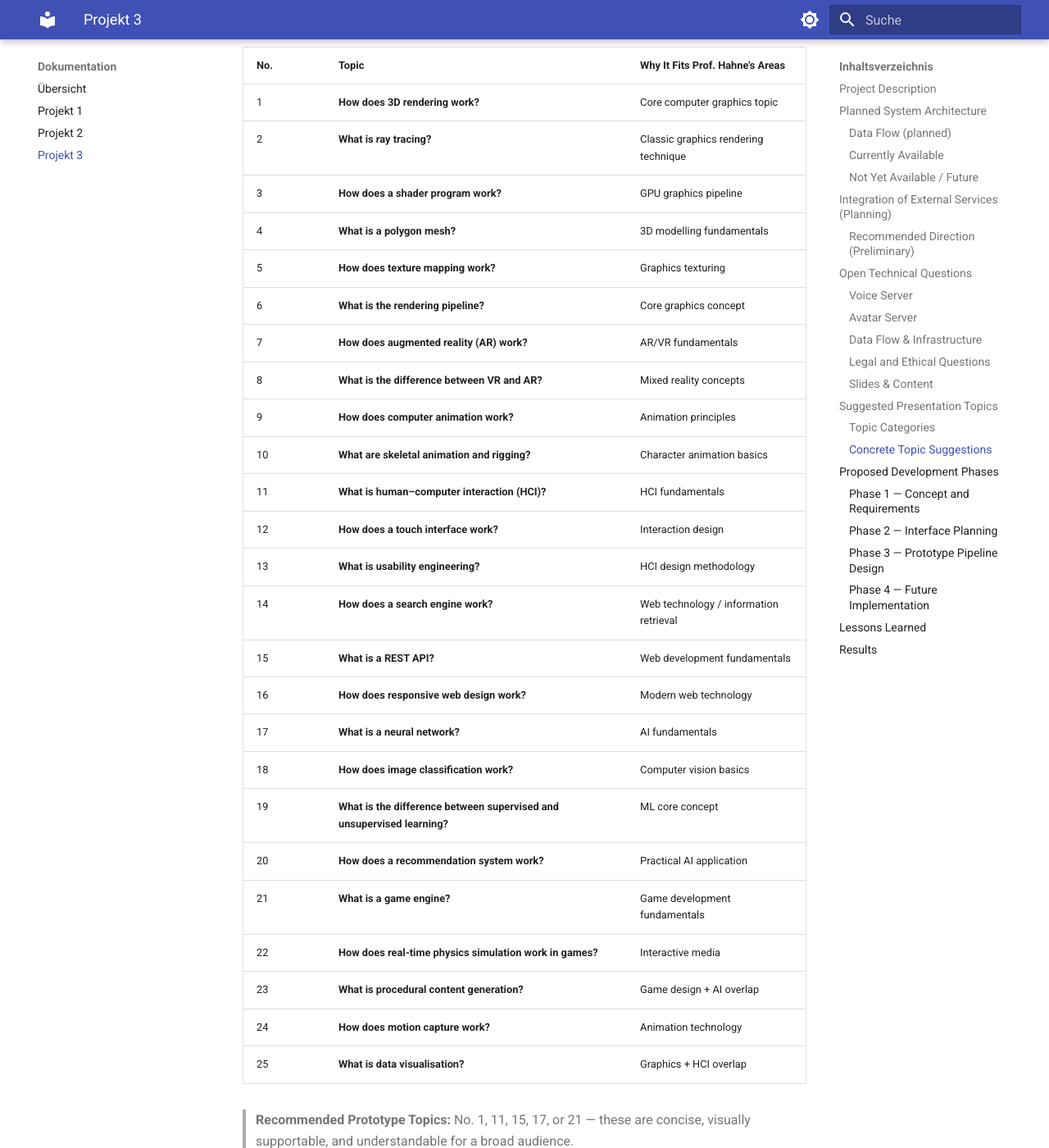
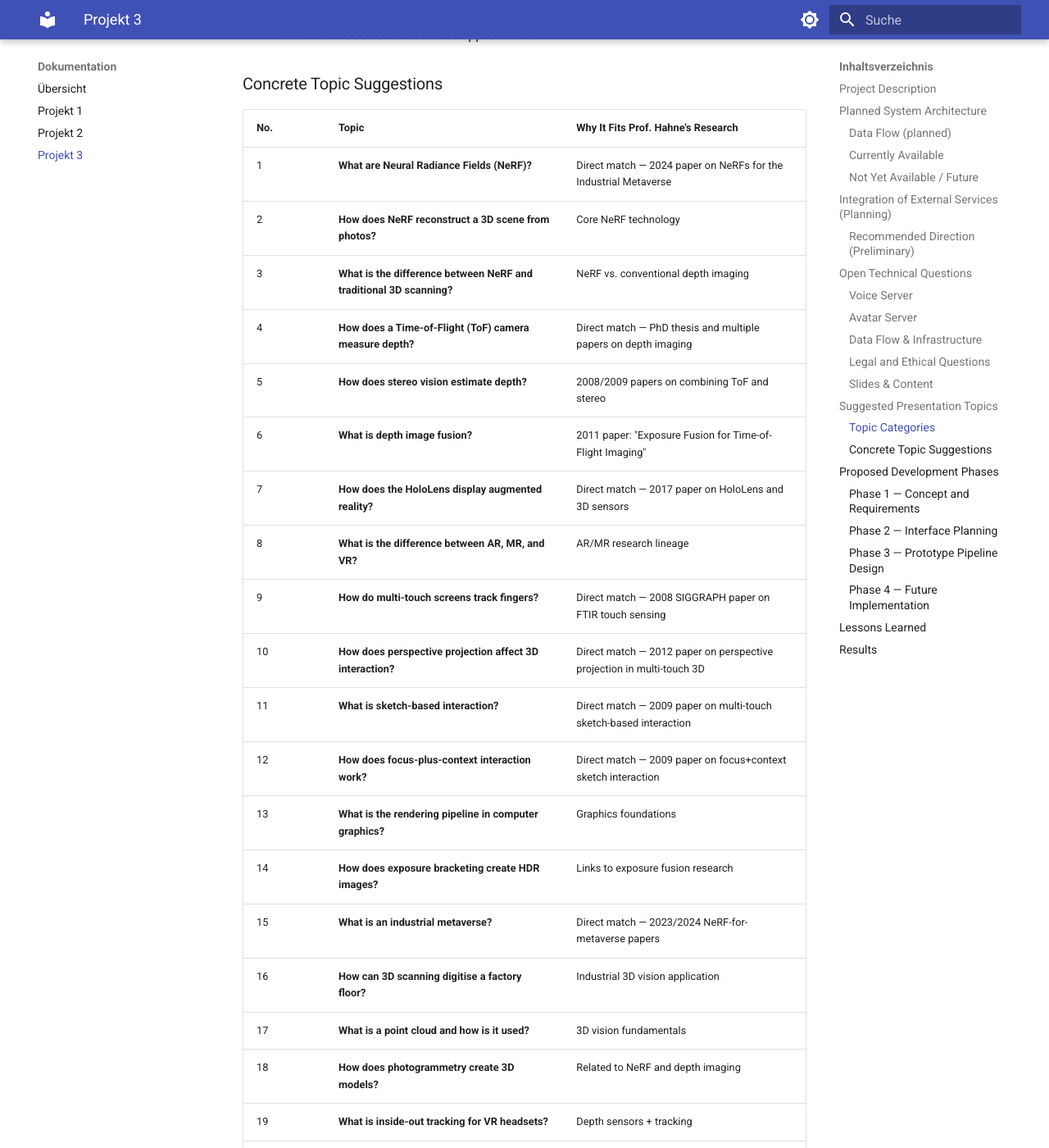
Before and after one commit to sebastianhfu/GenAI-Projects26, an MkDocs documentation site: the page built from docs/docs/project03.md, in a window 1280 px wide and 1400 px high, scrolled down 4620 px. Shown: the whole window at 82% size. Built offline with MkDocs 1.6.1 and Material for MkDocs 9.7.7, drawn with Linux system fonts in a browser that asks for light colours; some of the changed text lies outside the part shown.

Commit message:
docs(project03): correct Prof. Hahne to HFU Furtwangen with research-aligned topics
- Fix institution: Hochschule Furtwangen University (HFU), not Osnabrueck
- Update role: Dean of Studies for Innovation Engineering, Medieninformatik,
  Sales and Service Engineering (Faculty I: Computer Science and Applications)
- Rewrite topic suggestions to 25 topics aligned with actual research:
  * Neural Radiance Fields (NeRF) and 3D reconstruction (4 topics)
  * Depth imaging / Time-of-Flight / stereo vision (4 topics)
  * Augmented/Mixed Reality and HoloLens (3 topics)
  * Human-Computer Interaction and multi-touch (5 topics)
  * Computer graphics and visualisation (3 topics)
  * Industrial metaverse and applications (6 topics)
  * Each topic directly references a specific publication or research area
- Update overview page reference

No implementation, no generation, no remote service calls.

````diff
--- a/docs/docs/project03.md
+++ b/docs/docs/project03.md
@@ -7,11 +7,14 @@ videos in the style of a PowerPoint presentation with a presenter. The idea is
 that a user enters a topic and the system produces a complete video in which an
 avatar-based presenter explains slide contents.
 
-The presenter avatar is planned to be modelled on **Prof. Dr. Uwe Hahne**, whose
-research and teaching focus lies in media informatics, computer graphics,
-human–computer interaction, and related fields at Hochschule Osnabrück.
-Consequently, the demo topics suggested below are drawn from these subject
-areas.
+The presenter avatar is planned to be modelled on **Prof. Dr. Uwe Hahne**, Dean
+of Studies (Studiendekan) for Innovation Engineering (M.Sc.), Medieninformatik
+(M.Sc.), and Sales & Service Engineering (MBA) at **Hochschule Furtwangen
+University (HFU)**, Faculty I: Computer Science & Applications. His research
+focuses on 3D computer vision, depth imaging, augmented and mixed reality,
+human–computer interaction, and Neural Radiance Fields (NeRF) for industrial
+applications. Consequently, the demo topics suggested below are drawn directly
+from these subject areas.
 
 > **Note:** This page describes the planning state only. No implementation, no
 > training, and no generation has been performed.
@@ -27,7 +30,7 @@ the orchestration agent and coordinates multiple external services.
 
 ```
 ┌─────────────────┐
-│     User        │  Enters a topic (e.g. "How does 3D rendering work?")
+│     User        │  Enters a topic (e.g. "How does NeRF reconstruct 3D scenes?")
 └────────┬────────┘
          ▼
 ┌─────────────────┐
@@ -148,51 +151,53 @@ The following points must be clarified before implementation can begin.
 For later prototyping, topics should be short enough for a demo video (approx.
 1–3 minutes) but technically substantial enough to demonstrate the usefulness
 of the system. The topics below are aligned with the research and teaching
-areas of **Prof. Dr. Uwe Hahne** — primarily **media informatics, computer
-graphics, human–computer interaction, web/mobile technologies, and AI
-fundamentals**.
+areas of **Prof. Dr. Uwe Hahne** at Hochschule Furtwangen University —
+primarily **3D computer vision, depth imaging, augmented/mixed reality,
+human–computer interaction, Neural Radiance Fields (NeRF), and media
+informatics**.
 
 ### Topic Categories
 
+- Neural Radiance Fields and 3D Reconstruction
+- Depth Imaging and 3D Computer Vision
+- Augmented, Mixed, and Virtual Reality
+- Human–Computer Interaction and Multi-Touch
 - Computer Graphics and Visualisation
-- Human–Computer Interaction (HCI)
-- Virtual and Augmented Reality
-- Web and Mobile Technologies
-- Artificial Intelligence and Machine Learning Fundamentals
-- Game Development and Interactive Media
+- Media Informatics and Industrial Applications
 
 ### Concrete Topic Suggestions
 
-| No. | Topic | Why It Fits Prof. Hahne's Areas |
-|-----|-------|--------------------------------|
-| 1 | **How does 3D rendering work?** | Core computer graphics topic |
-| 2 | **What is ray tracing?** | Classic graphics rendering technique |
-| 3 | **How does a shader program work?** | GPU graphics pipeline |
-| 4 | **What is a polygon mesh?** | 3D modelling fundamentals |
-| 5 | **How does texture mapping work?** | Graphics texturing |
-| 6 | **What is the rendering pipeline?** | Core graphics concept |
-| 7 | **How does augmented reality (AR) work?** | AR/VR fundamentals |
-| 8 | **What is the difference between VR and AR?** | Mixed reality concepts |
-| 9 | **How does computer animation work?** | Animation principles |
-| 10 | **What are skeletal animation and rigging?** | Character animation basics |
-| 11 | **What is human–computer interaction (HCI)?** | HCI fundamentals |
-| 12 | **How does a touch interface work?** | Interaction design |
-| 13 | **What is usability engineering?** | HCI design methodology |
-| 14 | **How does a search engine work?** | Web technology / information retrieval |
-| 15 | **What is a REST API?** | Web development fundamentals |
-| 16 | **How does responsive web design work?** | Modern web technology |
-| 17 | **What is a neural network?** | AI fundamentals |
-| 18 | **How does image classification work?** | Computer vision basics |
-| 19 | **What is the difference between supervised and unsupervised learning?** | ML core concept |
-| 20 | **How does a recommendation system work?** | Practical AI application |
-| 21 | **What is a game engine?** | Game development fundamentals |
-| 22 | **How does real-time physics simulation work in games?** | Interactive media |
-| 23 | **What is procedural content generation?** | Game design + AI overlap |
-| 24 | **How does motion capture work?** | Animation technology |
-| 25 | **What is data visualisation?** | Graphics + HCI overlap |
+| No. | Topic | Why It Fits Prof. Hahne's Research |
+|-----|-------|-----------------------------------|
+| 1 | **What are Neural Radiance Fields (NeRF)?** | Direct match — 2024 paper on NeRFs for the Industrial Metaverse |
+| 2 | **How does NeRF reconstruct a 3D scene from photos?** | Core NeRF technology |
+| 3 | **What is the difference between NeRF and traditional 3D scanning?** | NeRF vs. conventional depth imaging |
+| 4 | **How does a Time-of-Flight (ToF) camera measure depth?** | Direct match — PhD thesis and multiple papers on depth imaging |
+| 5 | **How does stereo vision estimate depth?** | 2008/2009 papers on combining ToF and stereo |
+| 6 | **What is depth image fusion?** | 2011 paper: "Exposure Fusion for Time-of-Flight Imaging" |
+| 7 | **How does the HoloLens display augmented reality?** | Direct match — 2017 paper on HoloLens and 3D sensors |
+| 8 | **What is the difference between AR, MR, and VR?** | AR/MR research lineage |
+| 9 | **How do multi-touch screens track fingers?** | Direct match — 2008 SIGGRAPH paper on FTIR touch sensing |
+| 10 | **How does perspective projection affect 3D interaction?** | Direct match — 2012 paper on perspective projection in multi-touch 3D |
+| 11 | **What is sketch-based interaction?** | Direct match — 2009 paper on multi-touch sketch-based interaction |
+| 12 | **How does focus-plus-context interaction work?** | Direct match — 2009 paper on focus+context sketch interaction |
+| 13 | **What is the rendering pipeline in computer graphics?** | Graphics foundations |
+| 14 | **How does exposure bracketing create HDR images?** | Links to exposure fusion research |
+| 15 | **What is an industrial metaverse?** | Direct match — 2023/2024 NeRF-for-metaverse papers |
+| 16 | **How can 3D scanning digitise a factory floor?** | Industrial 3D vision application |
+| 17 | **What is a point cloud and how is it used?** | 3D vision fundamentals |
+| 18 | **How does photogrammetry create 3D models?** | Related to NeRF and depth imaging |
+| 19 | **What is inside-out tracking for VR headsets?** | Depth sensors + tracking |
+| 20 | **How does a depth sensor work under different lighting?** | Depth imaging robustness |
+| 21 | **What is simultaneous localisation and mapping (SLAM)?** | 3D vision + robotics overlap |
+| 22 | **How can AR overlays guide industrial maintenance?** | HoloLens / industrial AR application |
+| 23 | **What is tangible interaction?** | HCI extension from touch research |
+| 24 | **How does a computer recognise hand gestures?** | Vision + HCI overlap |
+| 25 | **What is spatial computing?** | Modern framing of AR/MR/VR research |
 
-> **Recommended Prototype Topics:** No. 1, 11, 15, 17, or 21 — these are
-> concise, visually supportable, and understandable for a broad audience.
+> **Recommended Prototype Topics:** No. 1, 4, 7, 9, or 15 — these are
+> concise, visually supportable, and directly grounded in Prof. Hahne's
+> published research.
 
 ---
 
````
Also changed, not shown: docs/projects/project03.md (+2 -1 lines).
